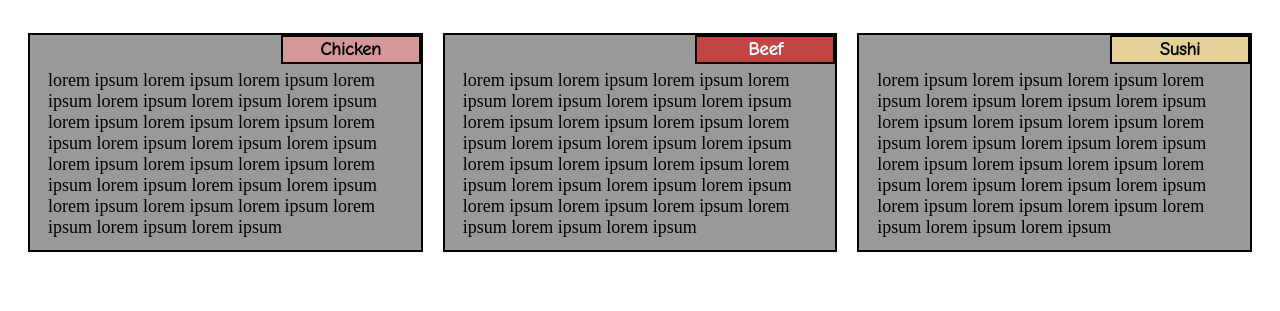
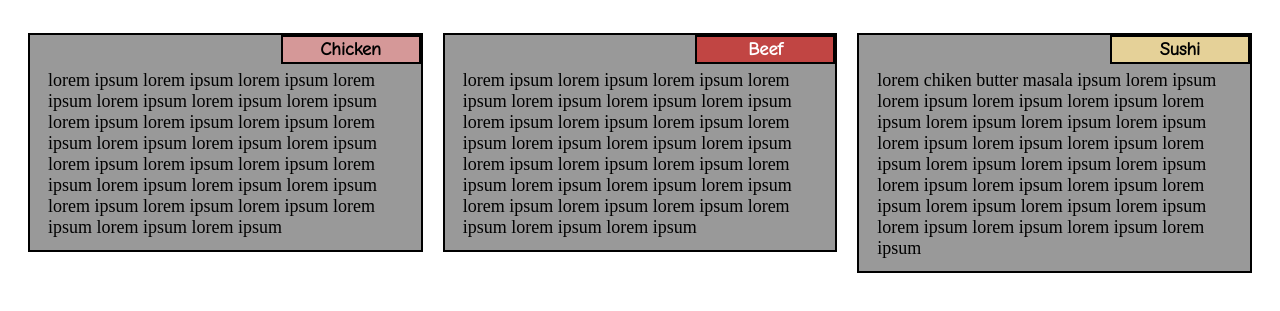
Before and after one commit to vishwavrat2802/Module-2_Assignment, a plain HTML site: page Assignment 2/index.html in a window 1280 px wide. Shown: the part 139-450 px from the top of the page. Drawn offline with Linux system fonts and the light colour scheme.

Commit message:
Update index.html

```diff
--- a/Assignment 2/index.html
+++ b/Assignment 2/index.html
@@ -31,7 +31,7 @@
 			<div class="col-md-4 col-sm-12 col-xs-12">
 				<div id="boxes">
 					<div id="sect2">Sushi</div>
-					<div id="text">lorem ipsum lorem ipsum lorem ipsum lorem ipsum lorem ipsum lorem ipsum lorem ipsum lorem ipsum lorem ipsum lorem ipsum lorem ipsum lorem ipsum lorem ipsum lorem ipsum lorem ipsum lorem ipsum lorem ipsum lorem ipsum lorem ipsum lorem ipsum lorem ipsum lorem ipsum lorem ipsum lorem ipsum lorem ipsum lorem ipsum lorem ipsum</div>
+					<div id="text">lorem chiken butter masala ipsum lorem ipsum lorem ipsum lorem ipsum lorem ipsum lorem ipsum lorem ipsum lorem ipsum lorem ipsum lorem ipsum lorem ipsum lorem ipsum lorem ipsum lorem ipsum lorem ipsum lorem ipsum lorem ipsum lorem ipsum lorem ipsum lorem ipsum lorem ipsum lorem ipsum lorem ipsum lorem ipsum lorem ipsum lorem ipsum lorem ipsum</div>
 				</div>
 			</div>
 		</section>
```
